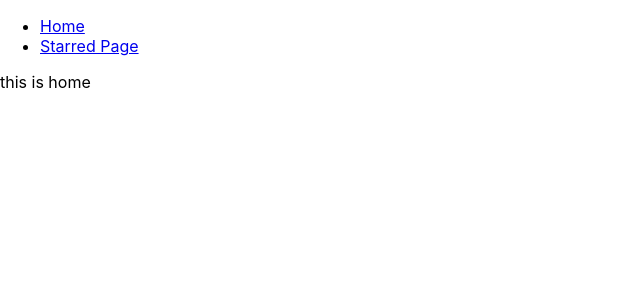
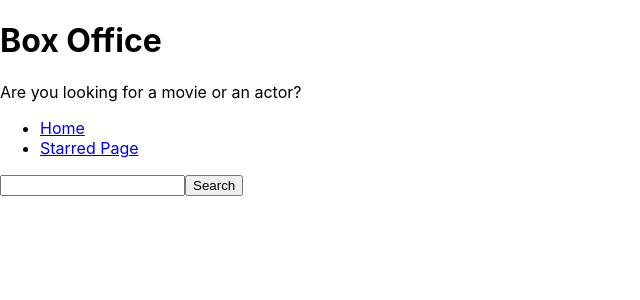
Before and after one commit to sehrish30/BoxOffice, a React (Create React App) app: page / in a window 1280 px wide. Shown: the top 300 px of the page, without its empty margins (0-640 px from the left). Built offline with nearby package versions, Linux system fonts and the light colour scheme.

Commit message:
Fetch refactoring

```diff
--- a/src/App.js
+++ b/src/App.js
@@ -1,17 +1,15 @@
 import React from 'react';
 import { Switch, Route } from 'react-router-dom';
-import Navs from './components/Navs';
 import Starred from './pages/Starred';
 import Home from './pages/Home';
 
 function App() {
   return (
-    <div>
-      <Navs />
     <Switch>
       <Route exact path="/">
         <Home />
       </Route>
+
       <Route exact path="/starred">
         <Starred />
       </Route>
@@ -20,7 +18,6 @@ function App() {
         <div>Not Found</div>
       </Route>
     </Switch>
-    </div>
   );
 }
 
--- /dev/null
+++ b/src/components/MainPageLayout.js
@@ -0,0 +1,18 @@
+import React from 'react';
+import Navs from './Navs';
+import Title from './Title';
+
+const MainPageLayout = ({ children }) => {
+  return (
+    <div>
+      <Title
+        title="Box Office"
+        subtitle="Are you looking for a movie or an actor?"
+      />
+      <Navs />
+      {children}
+    </div>
+  );
+};
+
+export default MainPageLayout;
--- /dev/null
+++ b/src/components/Title.js
@@ -0,0 +1,12 @@
+import React from 'react';
+
+const Title = ({ title, subtitle }) => {
+  return (
+    <div>
+      <h1>{title}</h1>
+      <p>{subtitle}</p>
+    </div>
+  );
+};
+
+export default Title;
--- /dev/null
+++ b/src/misc/config.js
@@ -0,0 +1,9 @@
+const API_BASE_URL = `https://api.tvmaze.com`;
+
+export async function apiGet(queryString) {
+  //fetch function returns promise
+  const response = await fetch(`${API_BASE_URL}${queryString}`).then(r =>
+    r.json()
+  );
+  return response;
+}
--- a/src/pages/Home.js
+++ b/src/pages/Home.js
@@ -1,7 +1,61 @@
-import React from 'react';
+import React, { useState } from 'react';
+import MainPageLayout from '../components/MainPageLayout';
+import { apiGet } from '../misc/config';
 
 const Home = () => {
-  return <div>this is home</div>;
+  /*-------------------------------
+    React hooks
+    ---------------------------------*/
+  const [input, setInput] = useState('');
+  const [results, setResults] = useState(null);
+
+  const onInputChange = ev => {
+    setInput(ev.target.value);
+  };
+
+  const onSearch = () => {
+    apiGet(`/search/shows?q=${input}`).then(results => {
+      setResults(results);
+    });
+  };
+
+  const onKeyDown = ev => {
+    // console.log(ev.keyCode);
+    if (ev.keyCode === 13) {
+      onSearch();
+    }
+  };
+
+  const renderResults = () => {
+    if (results && results.length === 0) {
+      return <div>No Results Found</div>;
+    }
+    if (results && results.length > 0) {
+      return (
+        <div>
+          {results.map(item => (
+            <div key={item.show.id}>{item.show.name}</div>
+          ))}
+        </div>
+      );
+    }
+    return null;
+  };
+
+  return (
+    <MainPageLayout>
+      <input
+        type="text"
+        onChange={onInputChange}
+        onKeyDown={onKeyDown}
+        value={input}
+      />
+      <button type="button" onClick={onSearch}>
+        Search
+      </button>
+      {renderResults()}
+    </MainPageLayout>
+  );
 };
 
 export default Home;
--- a/src/pages/Starred.js
+++ b/src/pages/Starred.js
@@ -1,8 +1,9 @@
 import React from 'react';
 import PropTypes from 'prop-types';
+import MainPageLayout from '../components/MainPageLayout';
 
 const Starred = props => {
-  return <div>This is starred</div>;
+  return <MainPageLayout>This is starred</MainPageLayout>;
 };
 
 Starred.propTypes = {};
```
Lines whose indentation alone changed are shown as unchanged.
